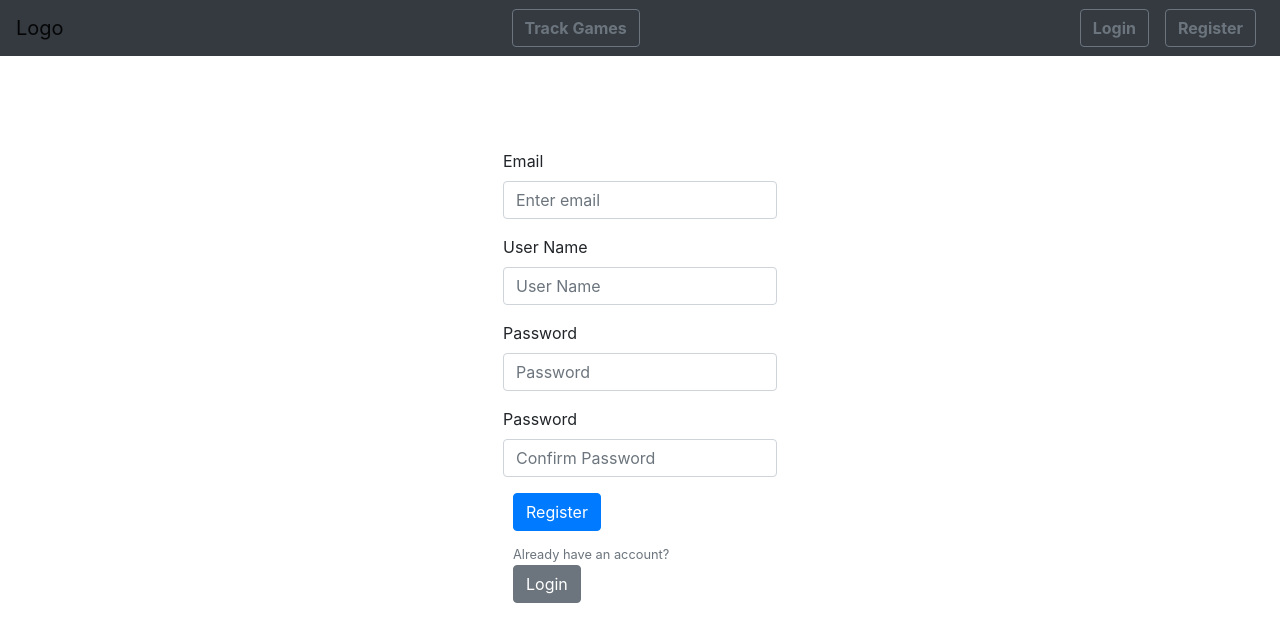
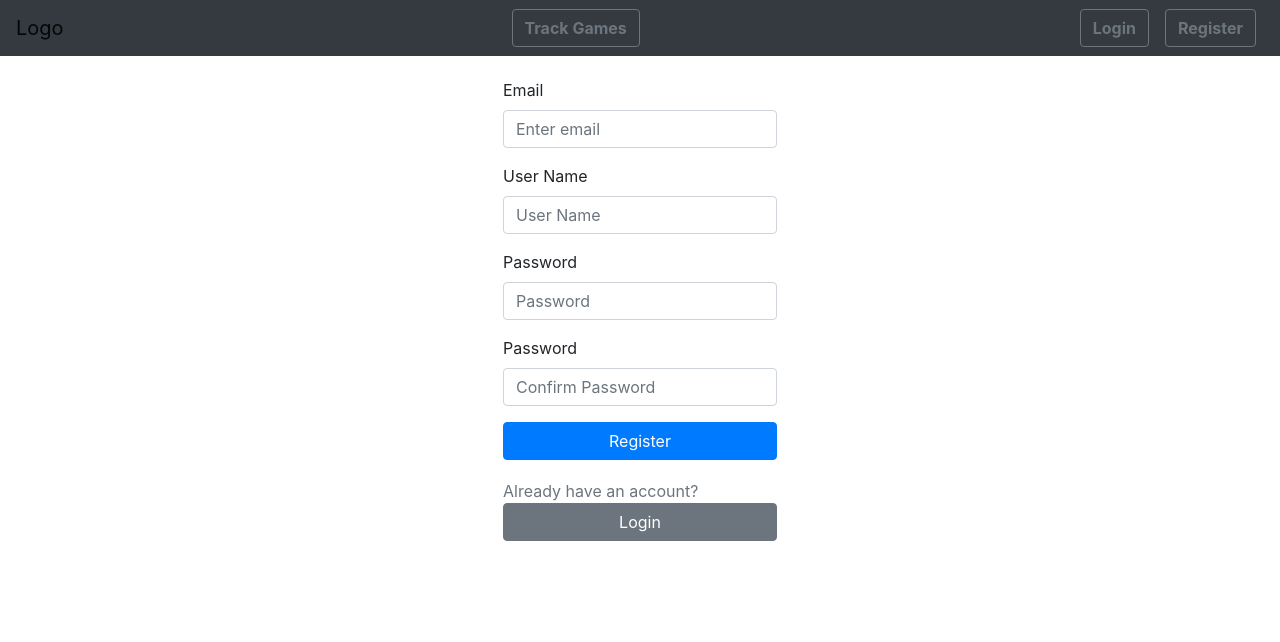
Before and after one commit to fpaul787/django-nba-app, a React (Create React App) app: page /register in a window 1280 px wide. Shown: the top 642 px of the page. Built offline with nearby package versions, Linux system fonts and the light colour scheme.

Commit message:
changed css for register

```diff
--- a/src/components/auth/Register.js
+++ b/src/components/auth/Register.js
@@ -50,14 +50,7 @@ const Register = (props) => {
             {props.loading ? (
                 <Spinner />
             ) : (
-                <div
-                    style={{
-                        display: 'flex',
-                        justifyContent: 'center',
-                        alignItems: 'center',
-                        height: '80vh',
-                    }}
-                >
+                <div className="form">
                     <form onSubmit={(e) => onSubmit(e)}>
                         <div className="form-group">
                             <label>Email</label>
@@ -105,33 +98,18 @@ const Register = (props) => {
                         </div>
 
                         <button
-                            style={{
-                                marginLeft: '10px',
-                                marginRight: '10px',
-                                marginBottom: '10px',
-                            }}
                             type="submit"
-                            className="btn btn-primary"
+                            className="register-form-button btn btn-primary"
                         >
                             Register
                         </button>
 
                         <div>
-                            <small
-                                style={{
-                                    marginLeft: '10px',
-                                    marginRight: '10px',
-                                }}
-                                className="form-text text-muted"
-                            >
+                            <small className="small-text form-text text-muted">
                                 Already have an account?
                             </small>
                             <Link
-                                className="btn btn-secondary"
-                                style={{
-                                    marginLeft: '10px',
-                                    marginRight: '10px',
-                                }}
+                                className="login-form-button btn btn-secondary"
                                 to="/login"
                             >
                                 Login
--- a/src/components/auth/auth.css
+++ b/src/components/auth/auth.css
@@ -25,6 +25,11 @@
 	width: 100%;
 }
 
+.register-form-button {
+	margin-bottom: 15px;
+	width: 100%;
+}
+
 .small-text {
 	margin-right: 10px;
 	font-size: medium;
```
